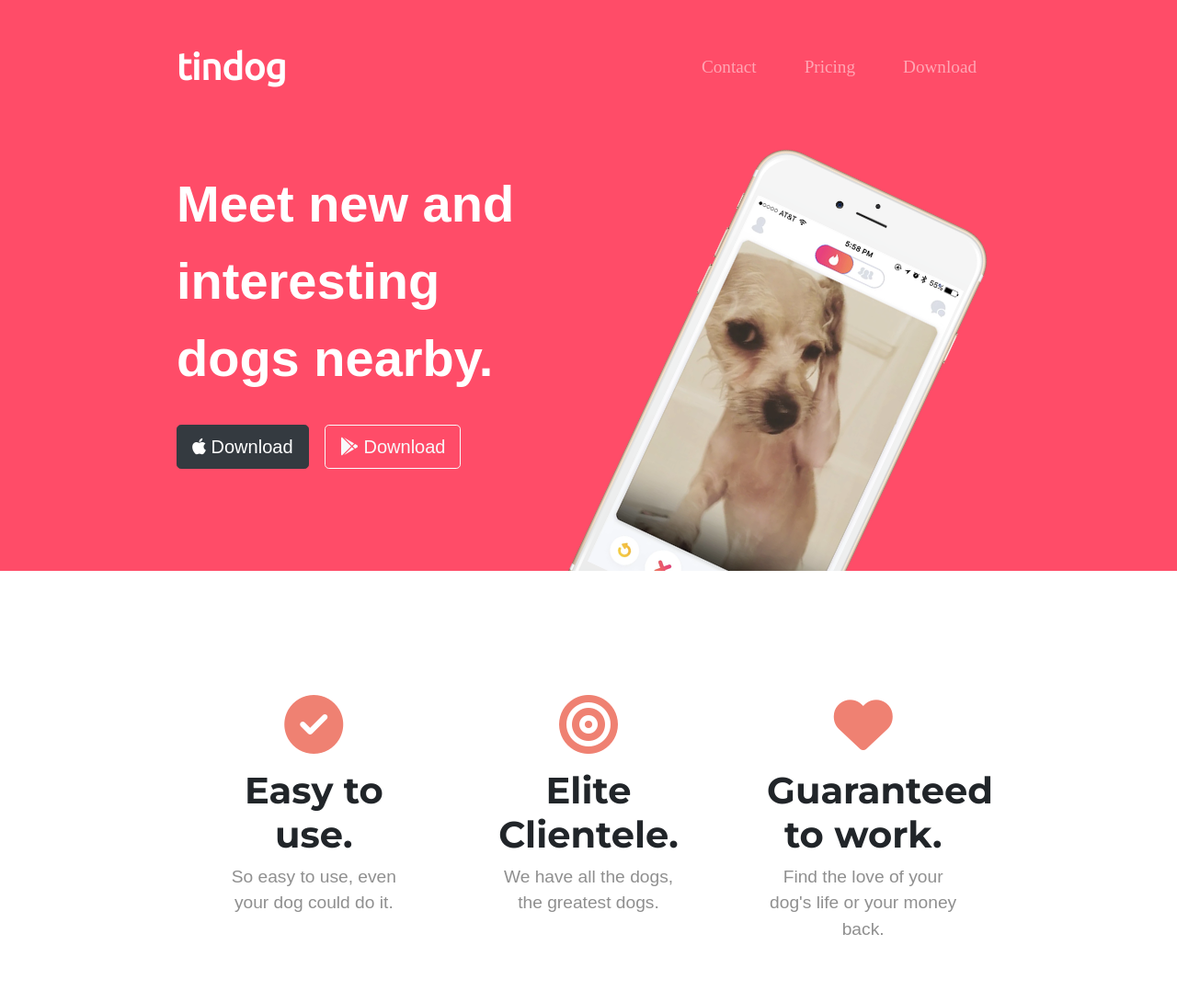
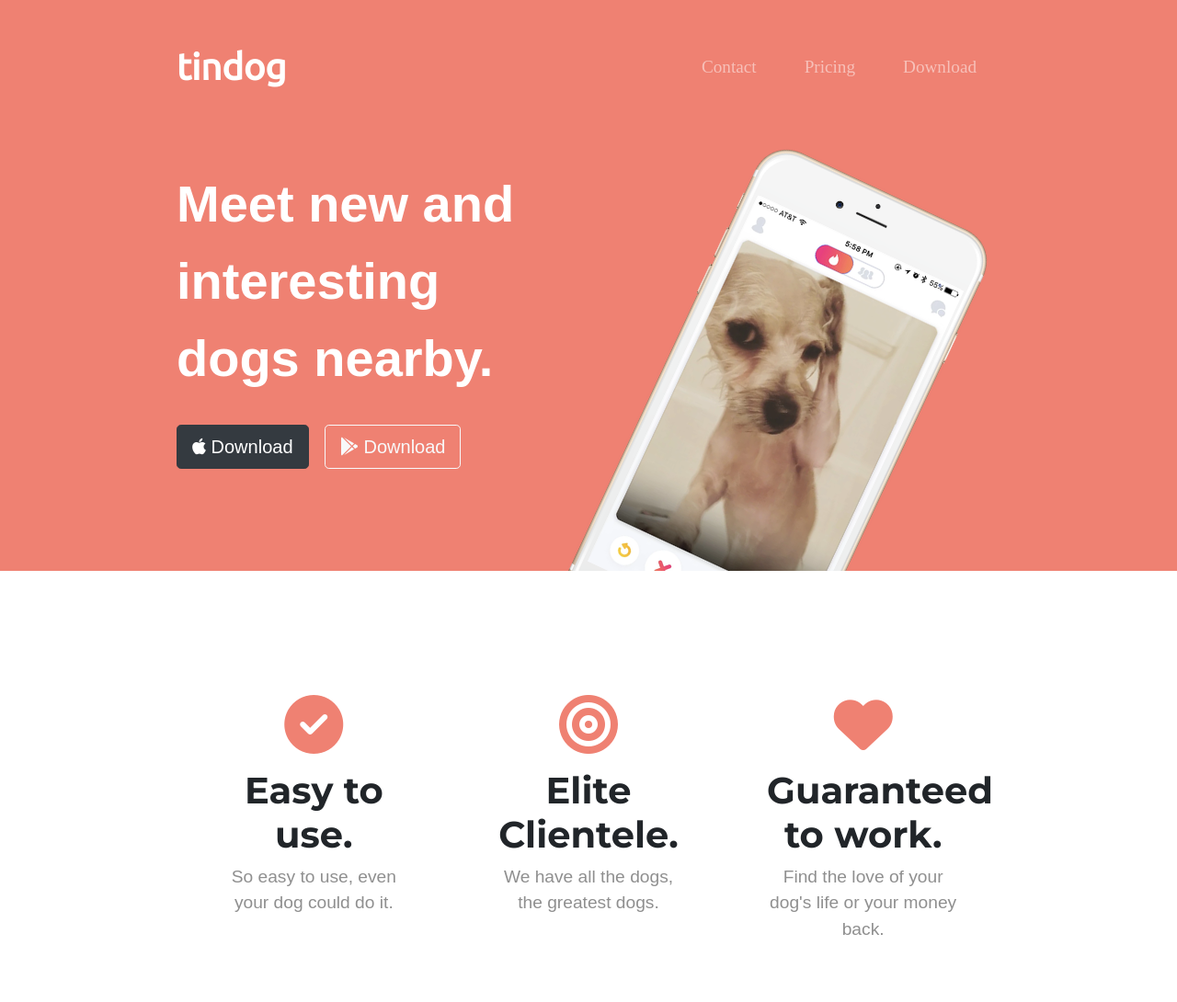
Before and after one commit to emoryotott19/tindogWebsite, a plain HTML site: page index.html in a window 1280 px wide. Shown: the top 1090 px of the page at 92% size. Drawn offline with nearby package versions, Linux system fonts and the light colour scheme.

Commit message:
Update styles.css
updated title background color to match rest of the website

```diff
--- a/css/styles.css
+++ b/css/styles.css
@@ -18,7 +18,7 @@ h2 {
 /* Title */
 
 #title {
-  background-color: #ff4c68;
+  background-color: #ef8172;
   color: white;
 }
 
```
